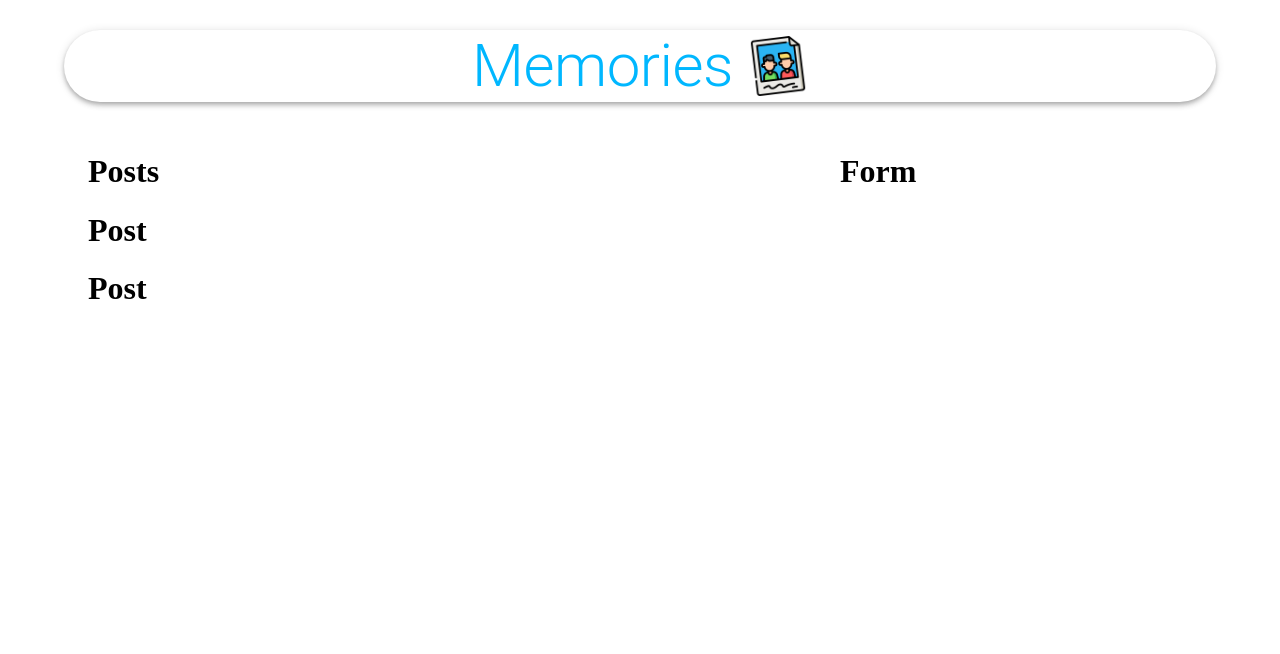
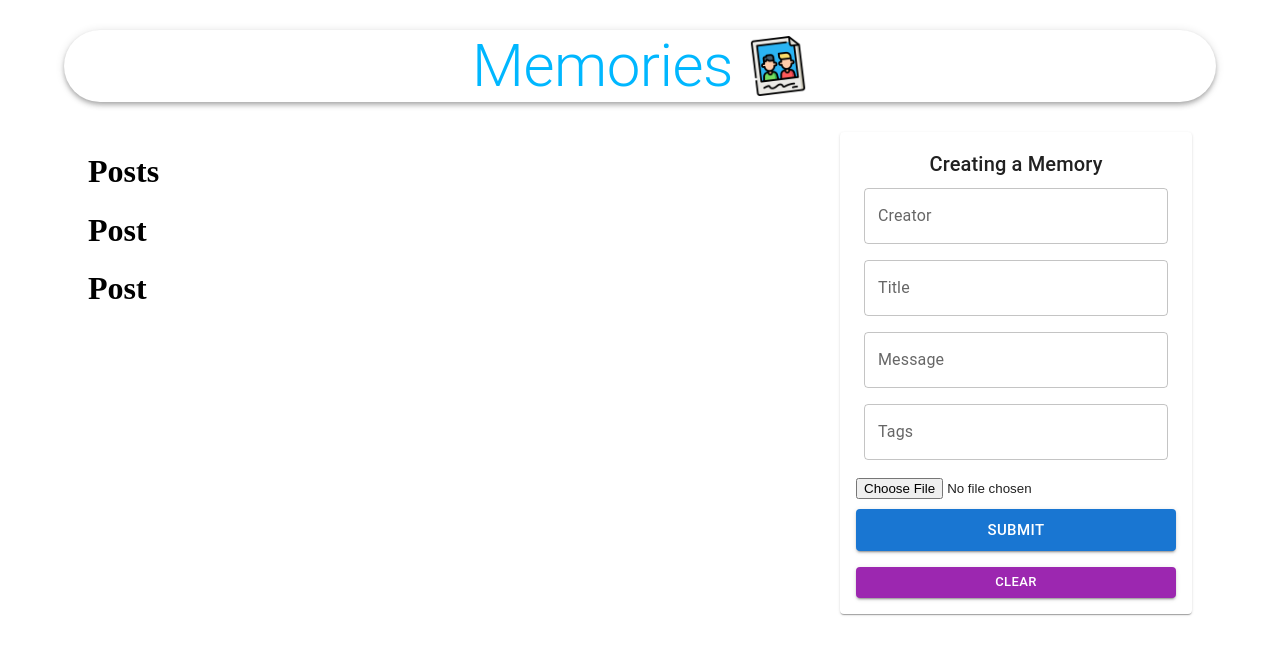
Before and after one commit to MichaelRayven/MERN-Memories, a React (Create React App) app in the folder client/: page / in a window 1280 px wide. Shown: the top 654 px of the page. Built offline with nearby package versions, Linux system fonts and the light colour scheme; no server answers.

Commit message:
Defined Form.js

```diff
--- a/client/src/components/form/Form.js
+++ b/client/src/components/form/Form.js
@@ -1,8 +1,92 @@
-import React from "react";
+import React, { useState } from "react";
+import { TextField , Button, Typography, Paper } from '@mui/material'
+import { styled } from '@mui/material/styles'
+import FileBase from 'react-file-base64';
+import { useDispatch } from 'react-redux'
+import { createPost } from '../../actions/posts'
+
+const FormStyled = styled('form')``;
+const DivStyled = styled('div')``;
 
 const Form = () => {
+    const [postData, setPostData] = useState({
+        creator: '', title: '', message: '', tags: '', selectedFile: ''
+    })
+    const dispatch = useDispatch();
+
+    const handleSubmit = (event) => {
+        event.preventDefault();
+
+        dispatch(createPost(postData))
+    }
+
+    const clear = () => {
+        setPostData({
+            creator: '', title: '', message: '', tags: '', selectedFile: ''
+        })
+    }
+
     return (
-        <h1>Form</h1>
+        <Paper sx={{
+            padding: 2
+        }}>
+            <FormStyled autoComplete="off" noValidate sx={{
+                display: 'flex',
+                flexWrap: 'wrap',
+                justifyContent: 'center'
+            }}
+            onSubmit={handleSubmit}>
+                <Typography variant="h6">Creating a Memory</Typography>
+                <TextField
+                    sx={{margin: 1}}
+                    name="creator"
+                    variant="outlined"
+                    label="Creator"
+                    fullWidth
+                    value={postData.creator}
+                    onChange={event => {setPostData({ ...postData, creator: event.target.value })}}
+                />
+                <TextField
+                    sx={{margin: 1}}
+                    name="title"
+                    variant="outlined"
+                    label="Title"
+                    fullWidth
+                    value={postData.title}
+                    onChange={event => {setPostData({ ...postData, title: event.target.value })}}
+                />
+                <TextField
+                    sx={{margin: 1}}
+                    name="message"
+                    variant="outlined"
+                    label="Message"
+                    fullWidth
+                    value={postData.message}
+                    onChange={event => {setPostData({ ...postData, message: event.target.value })}}
+                />
+                <TextField
+                    sx={{margin: 1}}
+                    name="tags"
+                    variant="outlined"
+                    label="Tags"
+                    fullWidth
+                    value={postData.tags}
+                    onChange={event => {setPostData({ ...postData, tags: event.target.value })}}
+                />
+            </FormStyled>
+            <DivStyled sx={{
+                width: '97%',
+                margin: '10px 0'
+            }}>
+                <FileBase
+                    type="file"
+                    multiple={false}
+                    onDone={base64 => {setPostData({ ...postData, selectedFile: base64 })}}
+                />
+            </DivStyled>
+            <Button sx={{marginBottom: 2}} type="submit" variant="contained" color="primary" size="large" fullWidth>Submit</Button>
+            <Button onClick={clear} variant="contained" color="secondary" size="small" fullWidth>Clear</Button>
+        </Paper>
     )
 }
 
```
